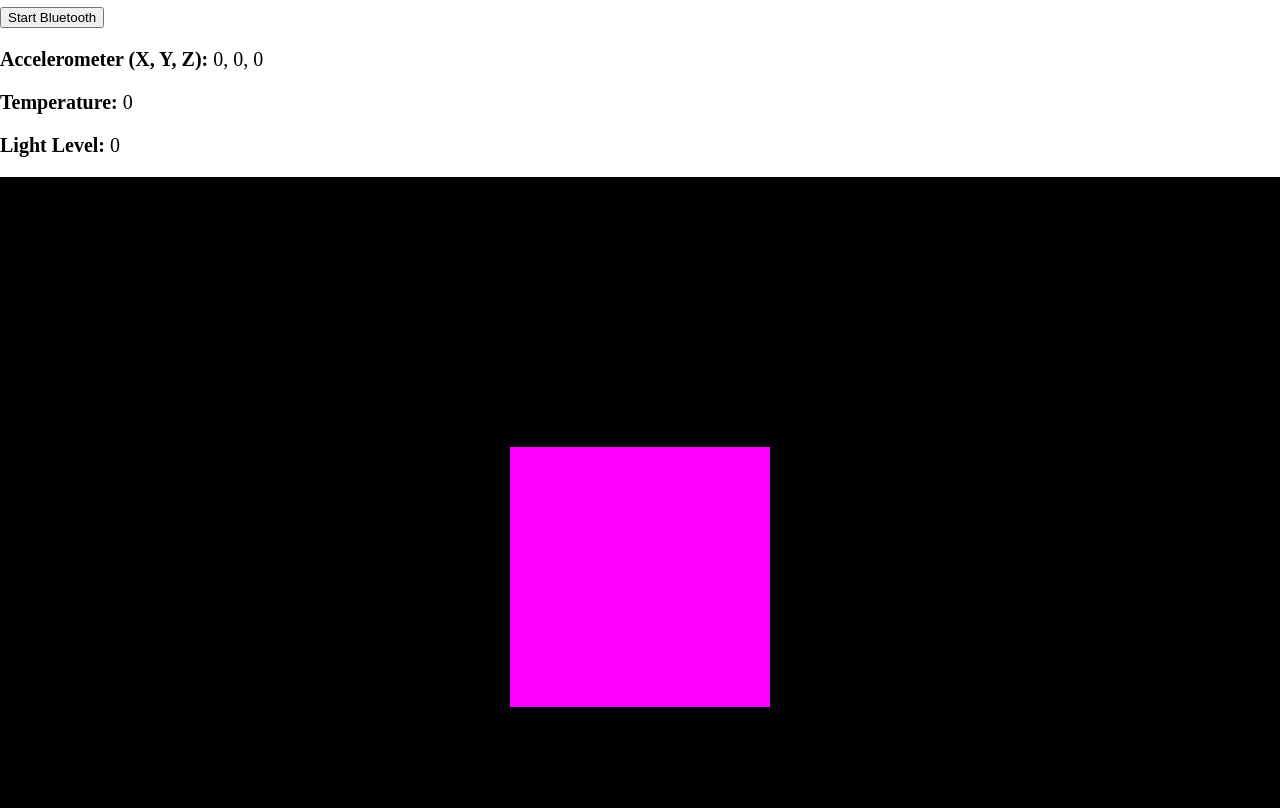
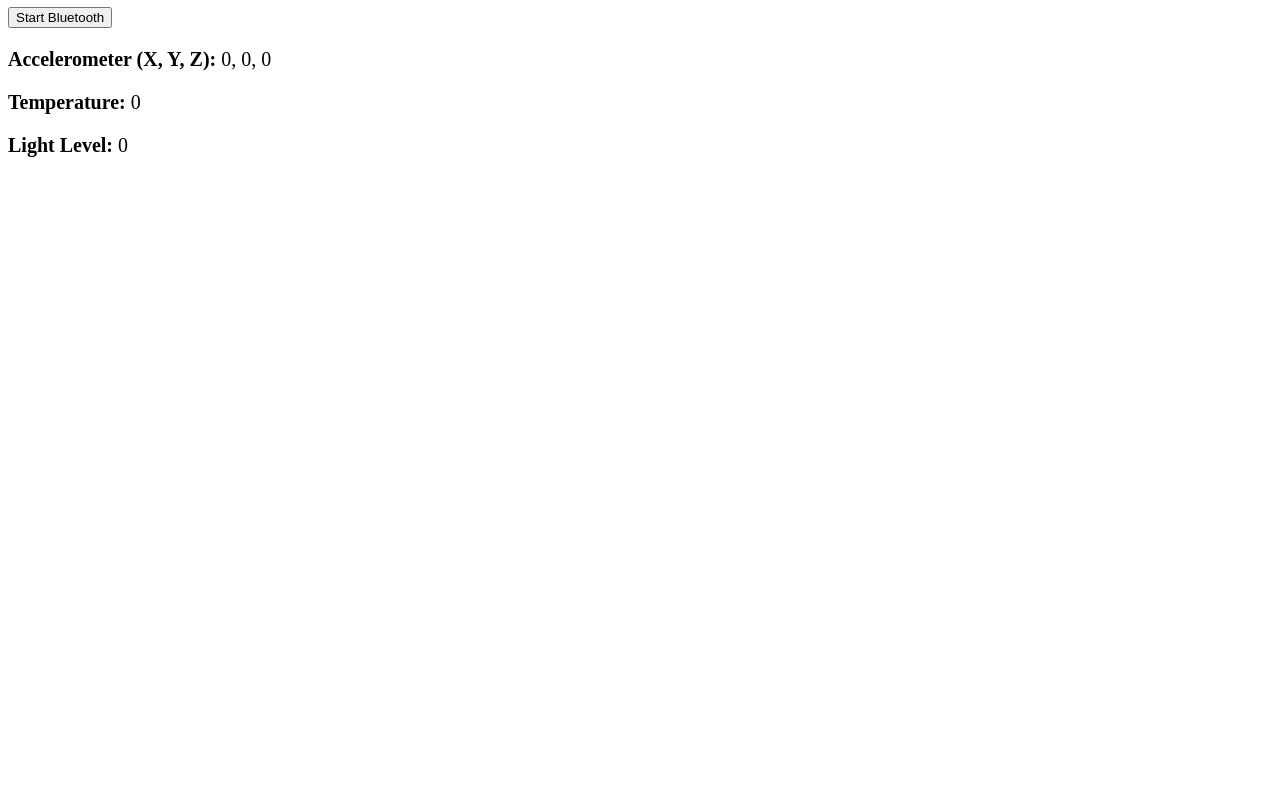
Before and after one commit to Arita-Kaito/microbit-tetris, a plain HTML site: page index.html in a window 1280 px wide. Shown: the part 73-881 px from the top of the page. After the commit the page ends 800 px from the top, so only its background shows below. Drawn offline with nearby package versions, Linux system fonts and the light colour scheme.

Commit message:
Update index.html

```diff
--- a/index.html
+++ b/index.html
@@ -4,15 +4,18 @@
     <meta charset="UTF-8">
     <meta name="viewport" content="width=device-width, initial-scale=1.0">
     <title>micro:bit Sensor Data</title>
-    <script src="https://cdnjs.cloudflare.com/ajax/libs/three.js/r128/three.min.js"></script> <!-- Three.js ライブラリ -->
     <script src="bluejelly.js"></script> <!-- BlueJelly ライブラリの読み込み -->
 
     <style>
-        body { margin: 0; overflow: hidden; }
-        canvas { display: block; }
         #sensorData {
             font-size: 20px;
             margin-top: 20px;
+        }
+        #dataList {
+            font-size: 16px;
+            margin-top: 20px;
+            max-height: 200px;
+            overflow-y: scroll;
         }
     </style>
 </head>
@@ -27,38 +30,9 @@
         <p><strong>Light Level: </strong><span id="lightData">0</span></p>
     </div>
 
-    <!-- 3Dモデル表示用のキャンバス -->
-    <script>
-        // Three.js 3Dシーンの設定
-        const scene = new THREE.Scene();
-        const camera = new THREE.PerspectiveCamera(75, window.innerWidth / window.innerHeight, 0.1, 1000);
-        const renderer = new THREE.WebGLRenderer();
-        renderer.setSize(window.innerWidth, window.innerHeight);
-        document.body.appendChild(renderer.domElement);
-
-        // 立方体の作成
-        const geometry = new THREE.BoxGeometry(2, 2, 2);  // サイズを大きく
-        const materials = [
-            new THREE.MeshBasicMaterial({ color: 0xff0000 }),  // 赤
-            new THREE.MeshBasicMaterial({ color: 0x00ff00 }),  // 緑
-            new THREE.MeshBasicMaterial({ color: 0x0000ff }),  // 青
-            new THREE.MeshBasicMaterial({ color: 0xffff00 }),  // 黄色
-            new THREE.MeshBasicMaterial({ color: 0xff00ff }),  // マゼンタ
-            new THREE.MeshBasicMaterial({ color: 0x00ffff })   // シアン
-        ];
-        const cube = new THREE.Mesh(geometry, materials);
-        scene.add(cube);
-
-        // カメラの配置
-        camera.position.z = 5;
-
-        // アニメーションループ
-        function animate() {
-            requestAnimationFrame(animate);
-            renderer.render(scene, camera);
-        }
-        animate();
-    </script>
+    <div id="dataList">
+        <ul id="sensorDataList"></ul>
+    </div>
 
     <script>
         const blueJelly = new BlueJelly();
@@ -99,6 +73,12 @@
                     const decodedString = decoder.decode(value); // UTF-8デコード
                     console.log(decodedString);
 
+                    // リストに追加
+                    //const dataList = document.getElementById('sensorDataList');
+                    //const newListItem = document.createElement('li');
+                    //newListItem.textContent = `${decodedString}`;
+                    //dataList.appendChild(newListItem);
+
                     // データ解析
                     const accMatch = decodedString.match(/a:([\d\-,]+)/);
                     const tempMatch = decodedString.match(/t:(\d+)/);
@@ -107,16 +87,6 @@
                     if (accMatch) {
                         const accData = accMatch[1].split(',');
                         document.getElementById('accData').textContent = `X: ${accData[0]}, Y: ${accData[1]}, Z: ${accData[2]}`;
-
-                        // 受け取った加速度データを使って立方体を傾ける
-                        const accX = parseInt(accData[0], 10);
-                        const accY = parseInt(accData[1], 10);
-                        const accZ = parseInt(accData[2], 10);
-
-                        // 加速度データに基づいて立方体の回転を調整
-                        cube.rotation.x = accX * Math.PI / 1024;  // X軸回転
-                        cube.rotation.y = accY * Math.PI / 1024;  // Y軸回転
-                        cube.rotation.z = accZ * Math.PI / 1024;  // Z軸回転
                     }
 
                     if (tempMatch) {
```
